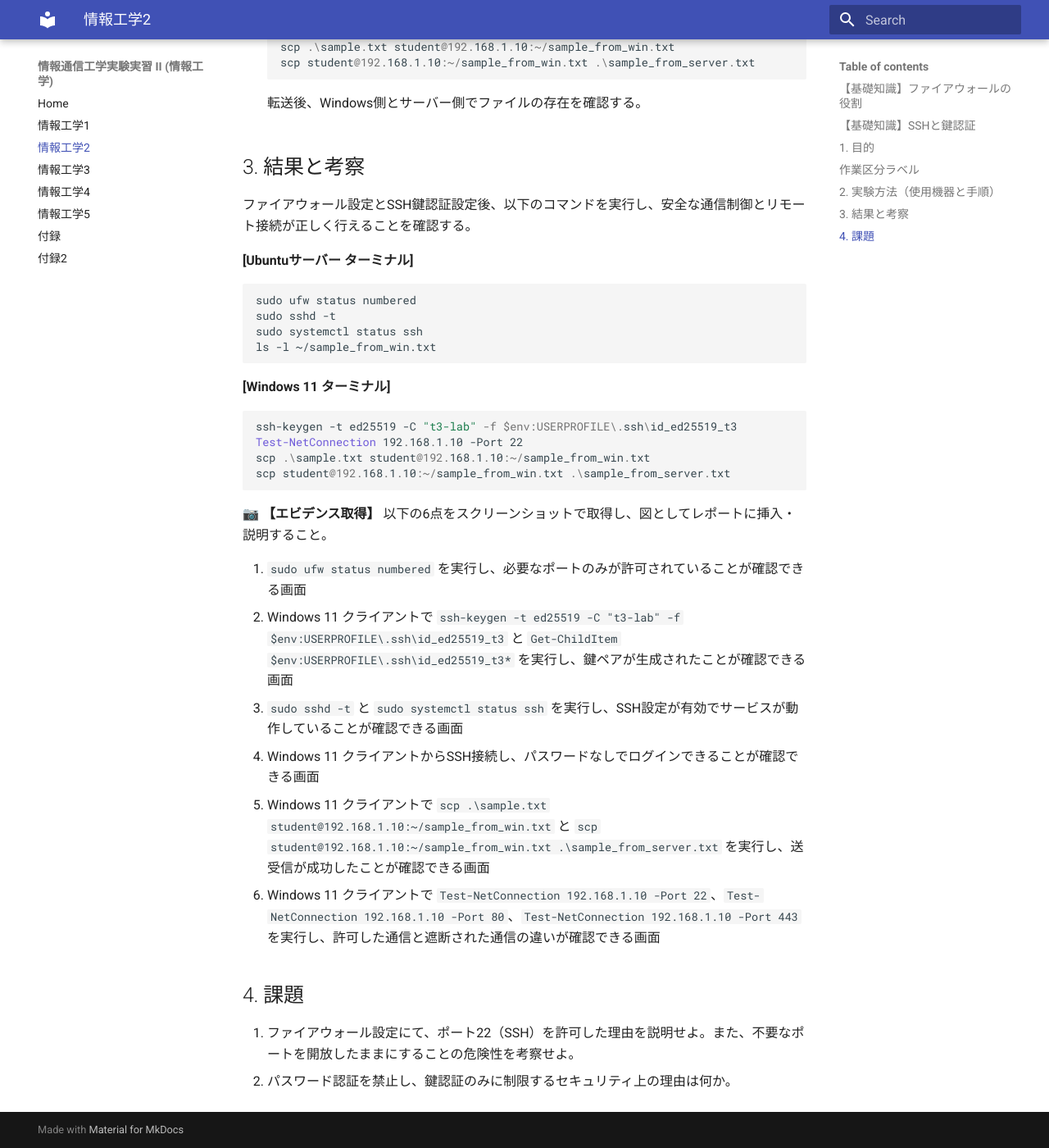
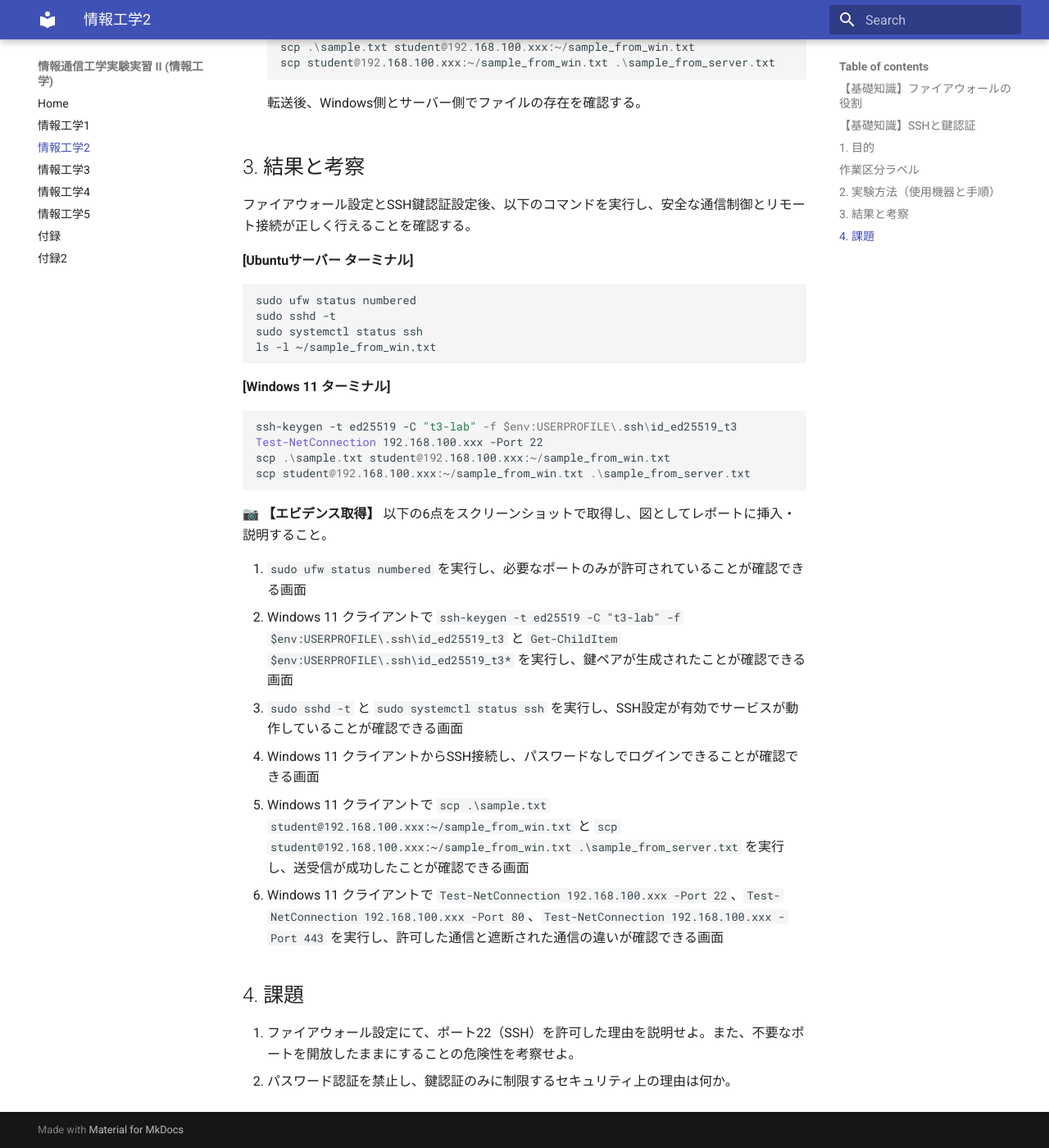
Before and after one commit to hiracchi/metro-cit-t3-lab, an MkDocs documentation site: the page built from docs/lab2.md, in a window 1280 px wide and 1400 px high, scrolled down 2228 px. Shown: the whole window at 82% size. Built offline with MkDocs 1.6.1 and Material for MkDocs 9.7.7, drawn with Linux system fonts in a browser that asks for light colours; some of the changed text lies outside the part shown.

Commit message:
fix: IP address

````diff
--- a/docs/lab2.md
+++ b/docs/lab2.md
@@ -40,10 +40,11 @@ SSHはサーバーへ遠隔接続して管理するための仕組みであり
 
 1. [Windows 11 ターミナル] クライアントからの通信確認
 
-    Windows 11 のクライアント端末からサーバーに対して、許可したポートには接続でき、許可していないポートには接続できないことを確認する。PowerShell を用いて、外部から見た通信可否を確認する。
+    Windows 11 のクライアント端末からサーバーに対して、許可したポートには接続でき、許可していないポートには接続できないことを確認する。PowerShell を用いて、外部から見た通信可否を確認する。`192.168.100.xxx` は自分のサーバーのIPアドレスとする。
+
 
     ```powershell
-    Test-NetConnection 192.168.1.10 -Port 22
+    Test-NetConnection 192.168.100.xxx -Port 22
     ```
 
     この結果から、22/tcp と 80/tcp には接続できること、未許可の 443/tcp には接続できないことを確認する。
@@ -78,8 +79,8 @@ SSHはサーバーへ遠隔接続して管理するための仕組みであり
     Windows 11 クライアントからサーバーへファイルを送信し、サーバーからクライアントへファイルを受信する。送受信の両方を実施し、リモート運用時の基本操作を確認する。
 
     ```powershell
-    scp .\sample.txt student@192.168.1.10:~/sample_from_win.txt
-    scp student@192.168.1.10:~/sample_from_win.txt .\sample_from_server.txt
+    scp .\sample.txt student@192.168.100.xxx:~/sample_from_win.txt
+    scp student@192.168.100.xxx:~/sample_from_win.txt .\sample_from_server.txt
     ```
 
     転送後、Windows側とサーバー側でファイルの存在を確認する。
@@ -100,9 +101,9 @@ ls -l ~/sample_from_win.txt
 
 ```powershell
 ssh-keygen -t ed25519 -C "t3-lab" -f $env:USERPROFILE\.ssh\id_ed25519_t3
-Test-NetConnection 192.168.1.10 -Port 22
-scp .\sample.txt student@192.168.1.10:~/sample_from_win.txt
-scp student@192.168.1.10:~/sample_from_win.txt .\sample_from_server.txt
+Test-NetConnection 192.168.100.xxx -Port 22
+scp .\sample.txt student@192.168.100.xxx:~/sample_from_win.txt
+scp student@192.168.100.xxx:~/sample_from_win.txt .\sample_from_server.txt
 ```
 
 📷 **【エビデンス取得】** 以下の6点をスクリーンショットで取得し、図としてレポートに挿入・説明すること。
@@ -111,8 +112,8 @@ scp student@192.168.1.10:~/sample_from_win.txt .\sample_from_server.txt
 2. Windows 11 クライアントで `ssh-keygen -t ed25519 -C "t3-lab" -f $env:USERPROFILE\.ssh\id_ed25519_t3` と `Get-ChildItem $env:USERPROFILE\.ssh\id_ed25519_t3*` を実行し、鍵ペアが生成されたことが確認できる画面
 3. `sudo sshd -t` と `sudo systemctl status ssh` を実行し、SSH設定が有効でサービスが動作していることが確認できる画面
 4. Windows 11 クライアントからSSH接続し、パスワードなしでログインできることが確認できる画面
-5. Windows 11 クライアントで `scp .\sample.txt student@192.168.1.10:~/sample_from_win.txt` と `scp student@192.168.1.10:~/sample_from_win.txt .\sample_from_server.txt` を実行し、送受信が成功したことが確認できる画面
-6. Windows 11 クライアントで `Test-NetConnection 192.168.1.10 -Port 22`、`Test-NetConnection 192.168.1.10 -Port 80`、`Test-NetConnection 192.168.1.10 -Port 443` を実行し、許可した通信と遮断された通信の違いが確認できる画面
+5. Windows 11 クライアントで `scp .\sample.txt student@192.168.100.xxx:~/sample_from_win.txt` と `scp student@192.168.100.xxx:~/sample_from_win.txt .\sample_from_server.txt` を実行し、送受信が成功したことが確認できる画面
+6. Windows 11 クライアントで `Test-NetConnection 192.168.100.xxx -Port 22`、`Test-NetConnection 192.168.100.xxx -Port 80`、`Test-NetConnection 192.168.100.xxx -Port 443` を実行し、許可した通信と遮断された通信の違いが確認できる画面
 
 ## 4. 課題
 1. ファイアウォール設定にて、ポート22（SSH）を許可した理由を説明せよ。また、不要なポートを開放したままにすることの危険性を考察せよ。
````
